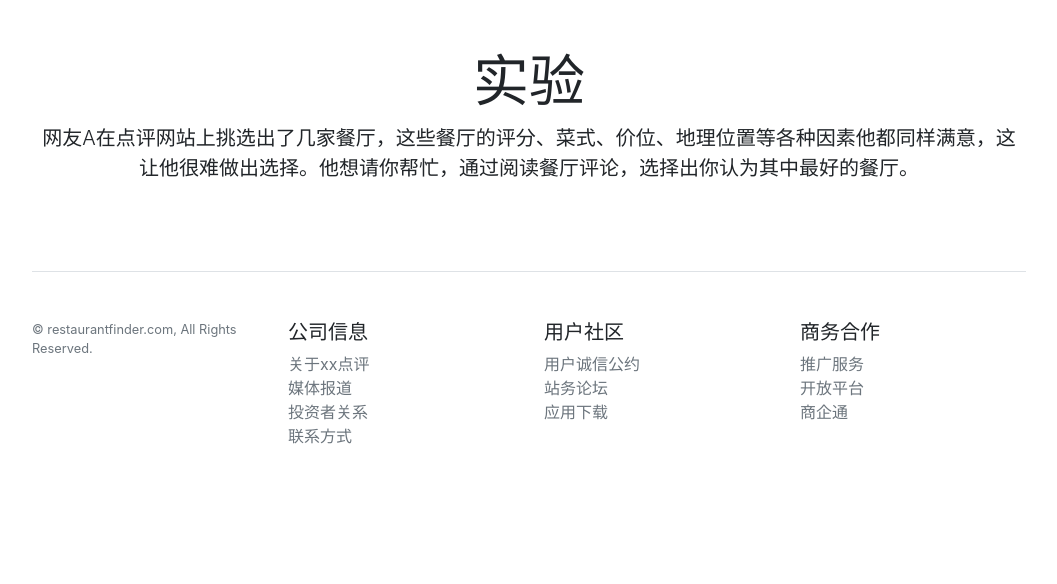
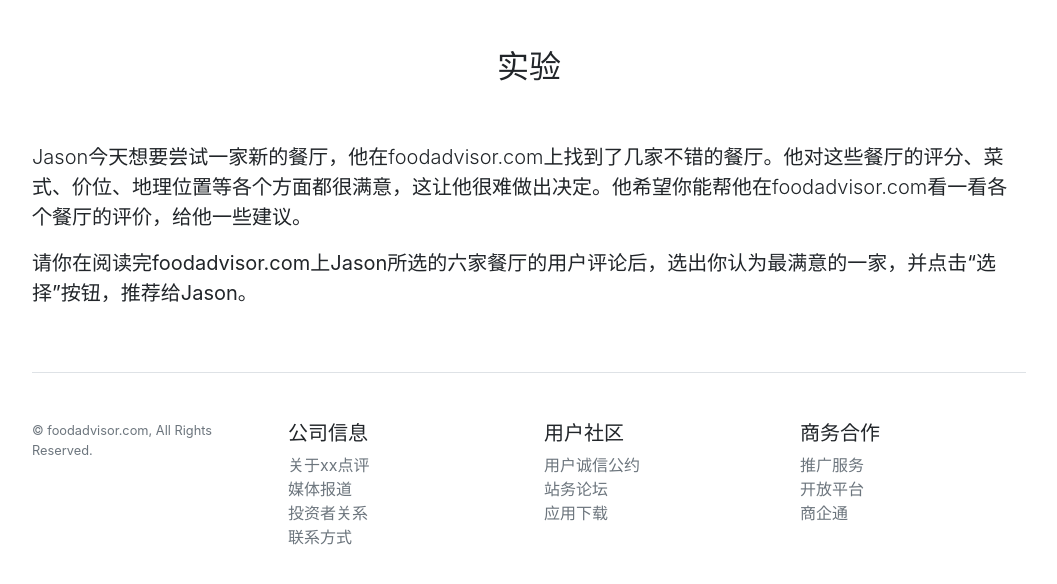
Before and after one commit to Joeyyi/RSDExperiment, a Django app: template web/templates/web/all.html in a window 1280 px wide. Shown: the top 584 px of the page, without its empty margins (111-1168 px from the left). Run offline with Django 3.2, Linux system fonts and the light colour scheme; the template is opened without the code that fills it, so the values that code supplies are empty; some libraries are stand-ins or nearby versions.

Commit message:
fix content

```diff
--- a/web/templates/web/all.html
+++ b/web/templates/web/all.html
@@ -51,11 +51,13 @@
     </div>
   </div>
 
-  <div class="pricing-header px-3 py-3 pt-md-5 pb-md-4 mx-auto text-center">
-    <h1 class="display-4">实验</h1>
-    <p class="lead">网友A在点评网站上挑选出了几家餐厅，这些餐厅的评分、菜式、价位、地理位置等各种因素他都同样满意，这让他很难做出选择。他想请你帮忙，通过阅读餐厅评论，选择出你认为其中最好的餐厅。</p>
+  <div class="container">
+    <div class="py-5 text-center">
+      <h2>实验</h2>
+    </div>
+    <p class="lead">Jason今天想要尝试一家新的餐厅，他在foodadvisor.com上找到了几家不错的餐厅。他对这些餐厅的评分、菜式、价位、地理位置等各个方面都很满意，这让他很难做出决定。他希望你能帮他在foodadvisor.com看一看各个餐厅的评价，给他一些建议。</p>
+    <p class="lead font-weight-normal">请你在阅读完foodadvisor.com上Jason所选的六家餐厅的用户评论后，选出你认为最满意的一家，并点击“选择”按钮，推荐给Jason。</p>
   </div>
-
 
 
   <div class="container">
@@ -112,7 +114,7 @@
     <footer class="pt-4 my-md-5 pt-md-5 border-top">
         <div class="row">
           <div class="col-12 col-md">
-            <small class="d-block mb-3 text-muted">&copy; restaurantfinder.com, All Rights Reserved. </small>
+            <small class="d-block mb-3 text-muted">&copy; foodadvisor.com, All Rights Reserved. </small>
           </div>
           <div class="col-6 col-md">
             <h5>公司信息</h5>
--- a/web/templates/web/details.html
+++ b/web/templates/web/details.html
@@ -117,6 +117,7 @@
       <h6>评分：{{store.store_stars}}</h6>
       <h6>人均：{{store.store_avg}}元</h6>
       <h6>评价：{{store.store_num_review}}条</h6>
+      <h6>口味：{{store.flavor}} / 服务：{{store.service}} / 环境：{{store.envir}}</h6>
       <h6>推荐菜：
         {% for r in store.store_rec %}
         <span>{{r}}</span>
@@ -157,7 +158,7 @@
     <footer class="pt-4 my-md-5 pt-md-5 border-top">
       <div class="row">
         <div class="col-12 col-md">
-          <small class="d-block mb-3 text-muted">&copy; restaurantfinder.com, All Rights Reserved. </small>
+          <small class="d-block mb-3 text-muted">&copy; foodadvisor.com, All Rights Reserved. </small>
         </div>
         <div class="col-6 col-md">
           <h5>公司信息</h5>
--- a/web/templates/web/instructions.html
+++ b/web/templates/web/instructions.html
@@ -326,7 +326,7 @@
   <footer class="pt-4 my-md-5 pt-md-5 border-top">
       <div class="row">
         <div class="col-12 col-md">
-          <small class="d-block mb-3 text-muted">&copy; restaurantfinder.com, All Rights Reserved. </small>
+          <small class="d-block mb-3 text-muted">&copy; foodadvisor.com, All Rights Reserved. </small>
         </div>
         <div class="col-6 col-md">
           <h5>公司信息</h5>
```
